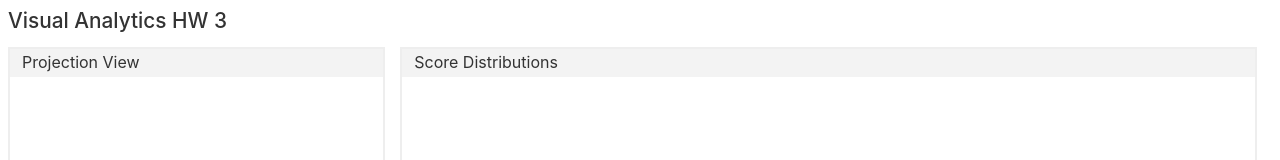
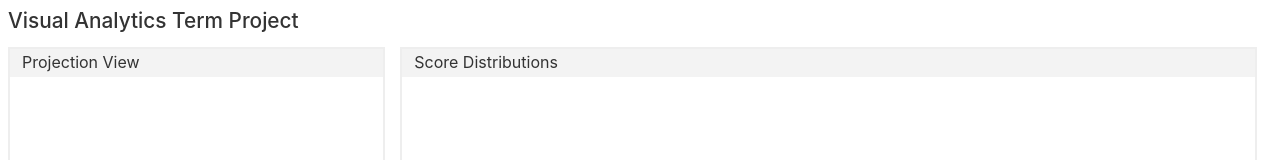
Before and after one commit to yashianand/multivariate-data-analyzer, a Svelte app: page / in a window 1280 px wide. Shown: the top 160 px of the page. Built offline with nearby package versions, Linux system fonts and the light colour scheme.

Commit message:
add basic structure

```diff
--- a/src/App.svelte
+++ b/src/App.svelte
@@ -19,7 +19,7 @@
 </script>
 
 <main>
-	<h1>Visual Analytics HW 3</h1>
+	<h1>Visual Analytics Term Project</h1>
 
 	<div id="container">
 		<div id="sidebar" style="width: 450px;">
```
